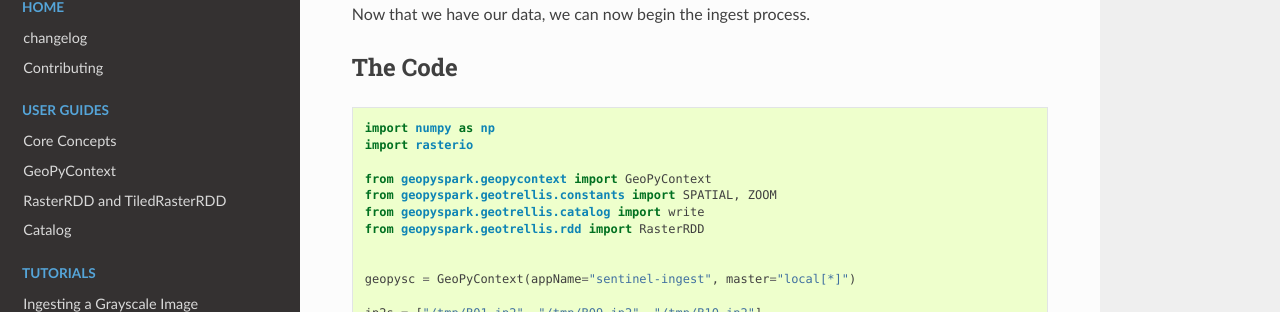
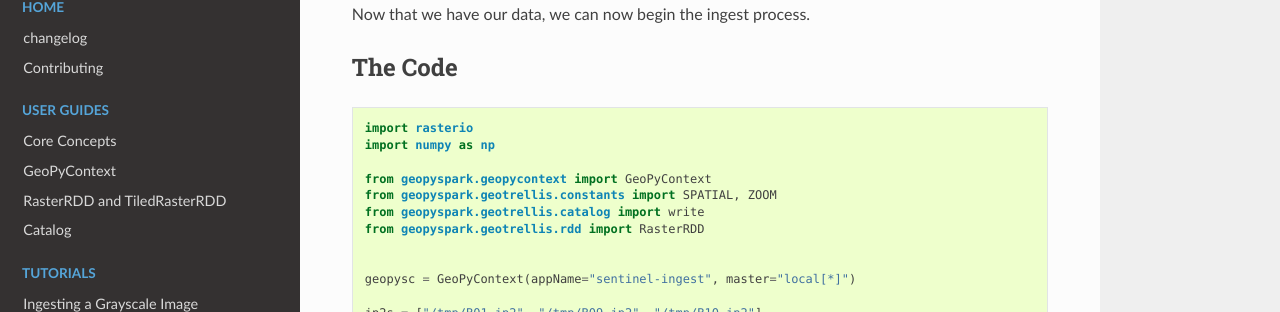
Before and after one commit to locationtech-labs/geopyspark, a Sphinx documentation site: the page built from docs/tutorials/sentinel_ingest_example.rst, in a window 1280 px wide and 900 px high, scrolled down 977 px. Shown: the part 139-451 px from the top of the window. Built offline with Sphinx 7.4.7 and the Read the Docs theme 2.0.0, drawn with Linux system fonts in a browser that asks for light colours.

```diff
--- a/docs/tutorials/sentinel_ingest_example.rst
+++ b/docs/tutorials/sentinel_ingest_example.rst
@@ -64,8 +64,8 @@ The Code
 
 .. code:: python
 
+  import rasterio
   import numpy as np
-  import rasterio
 
   from geopyspark.geopycontext import GeoPyContext
   from geopyspark.geotrellis.constants import SPATIAL, ZOOM
```
